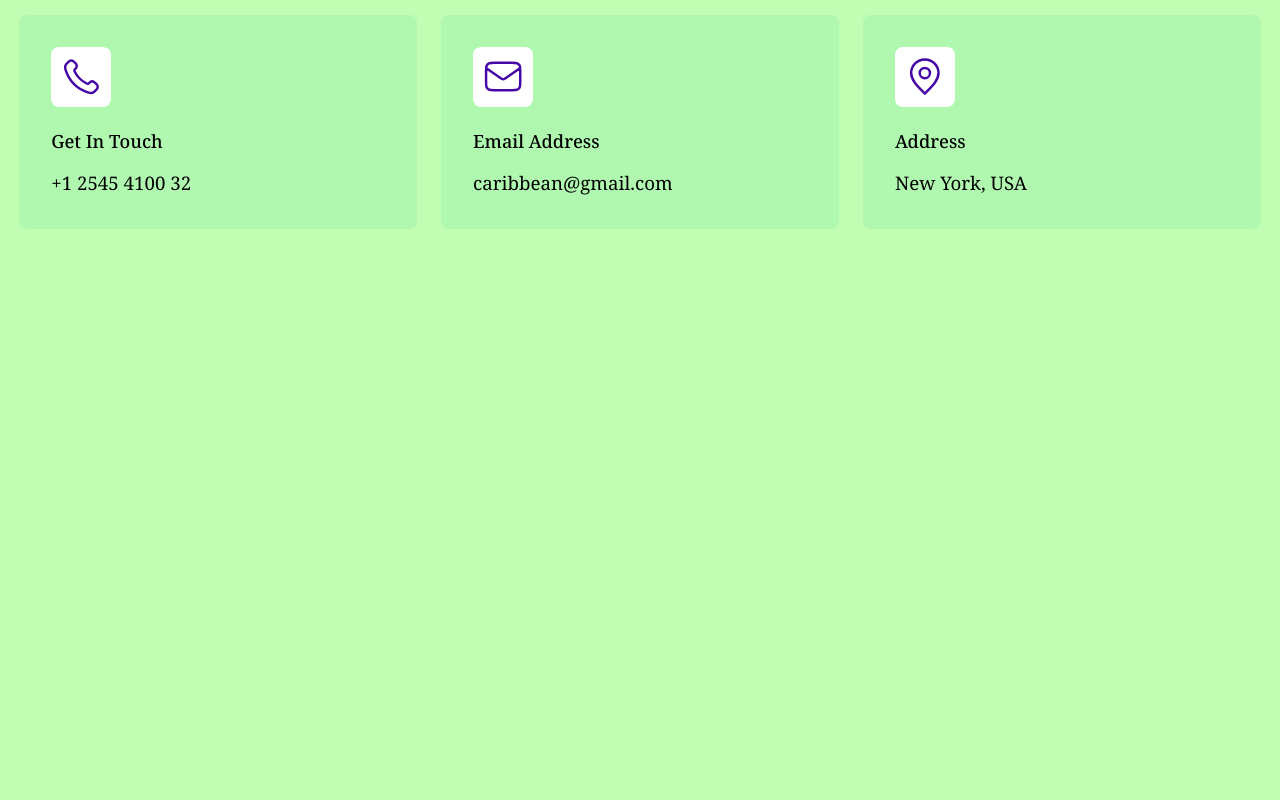
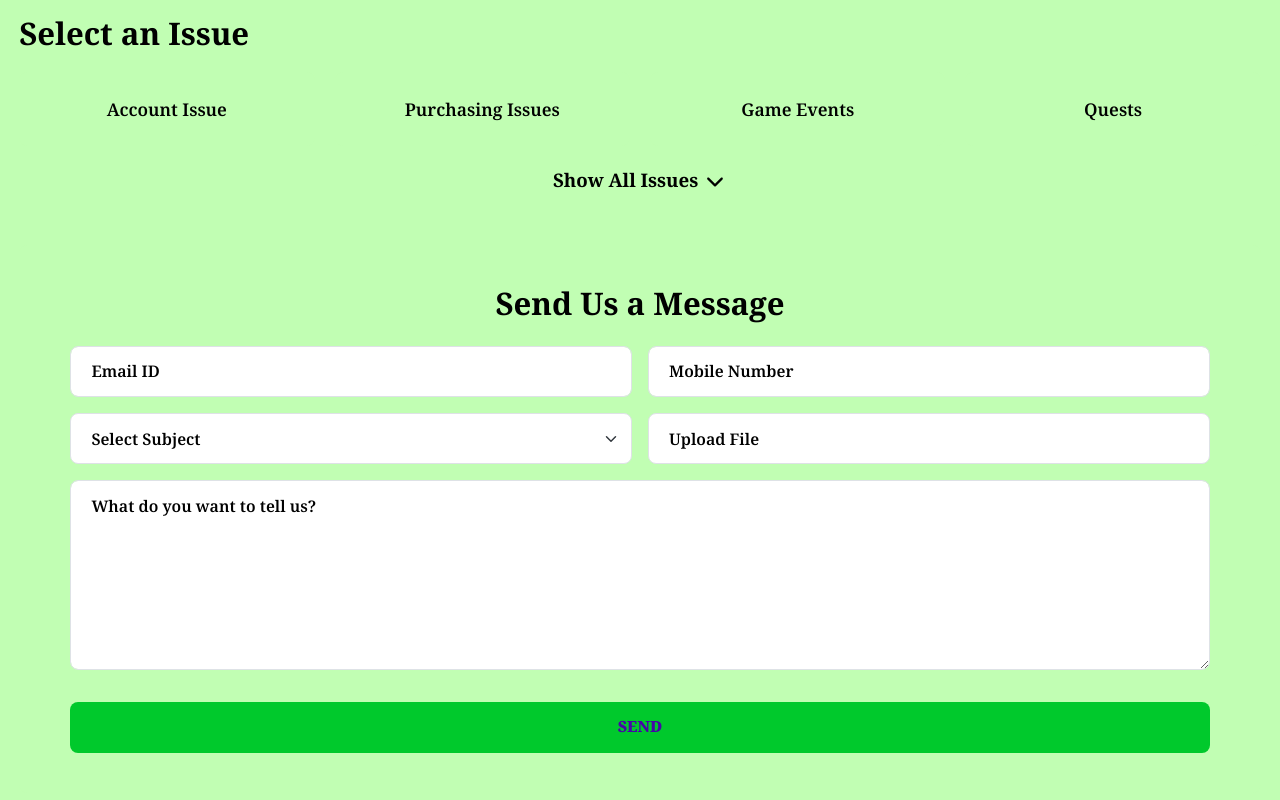
Before and after one commit to dexterhtml/caribbean-next, a Next.js app: page /contact-us in a window 1280 px wide. Shown: the part 880-1680 px from the top of the page. Before the commit the page ends 1185 px from the top, so only its background shows below. Built offline with nearby package versions, Linux system fonts and the light colour scheme.

Commit message:
create new page

```diff
--- a/package.json
+++ b/package.json
@@ -13,7 +13,8 @@
     "next": "14.2.14",
     "react": "^18",
     "react-bootstrap": "^2.10.5",
-    "react-dom": "^18"
+    "react-dom": "^18",
+    "react-icons": "^5.3.0"
   },
   "devDependencies": {
     "@types/node": "^20",
--- a/src/app/(pages)/contact-us/page.tsx
+++ b/src/app/(pages)/contact-us/page.tsx
@@ -1,11 +1,12 @@
 import Link from "next/link";
 import React from "react";
 import { Image } from "react-bootstrap";
+import { IoIosArrowDown } from 'react-icons/io';
 
 const Page = () => {
   return (
     <>
-      <section className="inner-banner banner-height">
+      <section className="contactus-banner banner-height">
         <div className="container-xl h-100">
           <div className="row align-items-center h-100">
             <div className="col-lg-6 d-flex flex-column gap-lg-3">
@@ -14,9 +15,85 @@ const Page = () => {
           </div>
         </div>
       </section>
-      <section className="contact-address">
+      <section className="account-type pb-0">
         <div className="container-xl">
-          <div className="row">
+          <h2 className="fs-6xl fw-bolder text-black mb-0">Select an Issue</h2>
+          <div className="issue-container">
+            <div className="issue-button fs-3xl fw-semibold text-black">Account Issue</div>
+            <div className="issue-button fs-3xl fw-semibold text-black">Purchasing Issues</div>
+            <div className="issue-button fs-3xl fw-semibold text-black">Game Events</div>
+            <div className="issue-button fs-3xl fw-semibold text-black">Quests</div>
+          </div>
+          <div className="show-all text-center fs-2xl text-black fw-bolder">
+            Show All Issues <IoIosArrowDown style={{ fontSize: '24px', color: '#000' }} />
+          </div>
+        </div>
+      </section>
+      <section className="contact-form py-50">
+        <div className="container-xl">
+        <div className="form-container">
+          <h2 className="text-center mb-3 mb-md-4 fs-6xl fw-bold text-black">Send Us a Message</h2>
+          <form>
+            <div className="row g-2 g-md-3">
+              <div className="col-md-6">
+                <input
+                  type="email"
+                  className="form-control"
+                  id="email"
+                  placeholder="Email ID"
+                  required
+                />
+              </div>
+              <div className="col-md-6">
+                <input
+                  type="tel"
+                  className="form-control"
+                  id="mobile"
+                  placeholder="Mobile Number"
+                  required
+                />
+              </div>
+              <div className="col-md-6">
+                <select className="form-select" id="subject">
+                  <option>
+                    Select Subject
+                  </option>
+                  <option value={1}>Subject 1</option>
+                  <option value={2}>Subject 2</option>
+                  <option value={3}>Subject 3</option>
+                </select>
+              </div>
+              <div className="col-md-6">
+                <div className="upload-box">
+                    <label htmlFor="file-upload" className="custom-file-upload">
+                      Upload File
+                    </label>
+                    <input id="file-upload" type="file" />
+                  </div>
+              </div>
+              <div className="col-12">
+                <textarea
+                  className="form-control"
+                  id="message"
+                  rows={4}
+                  placeholder="What do you want to tell us?"
+                  required
+                  defaultValue={""}
+                />
+              </div>
+              <div className="col-12">
+                <button type="submit" className="btns btn_secondary w-100 mt-2 mt-md-3">
+                  SEND
+                </button>
+              </div>
+            </div>
+          </form>
+        </div>
+        </div>
+      </section>
+      <section className="contact-address pt-0">
+        <div className="container-xl">
+          <div className="row gx-md-4 gy-md-0 gy-4">
             <div className="col-md-4">
               <div className="contact-card">
                 <div className="contact-icon">
@@ -28,9 +105,9 @@ const Page = () => {
                   />
                 </div>
                 <div className="contact-info">
-                  <h5 className="fs-4xl text-black">Get In Touch</h5>
-                  <p className="fs-2xl mb-0 text-black">
-                    <Link href="tel:12545410032">+1 2545 4100 32</Link>
+                  <h5 className="fs-4xl text-black fw-bolder mb-2">Get In Touch</h5>
+                  <p className="fs-2xl mb-0 text-black fw-medium">
+                    <Link href="tel:+12545410032">+1 2545 4100 32</Link>
                   </p>
                 </div>
               </div>
@@ -46,8 +123,8 @@ const Page = () => {
                   />
                 </div>
                 <div className="contact-info">
-                  <h5 className="fs-4xl text-black">Email Address</h5>
-                  <p className="fs-2xl mb-0 text-black">
+                  <h5 className="fs-4xl text-black fw-bolder mb-2">Email Address</h5>
+                  <p className="fs-2xl mb-0 text-black fw-medium">
                     <Link href="mailto:caribbean@gmail.com">
                       caribbean@gmail.com
                     </Link>
@@ -66,8 +143,8 @@ const Page = () => {
                   />
                 </div>
                 <div className="contact-info">
-                  <h5 className="fs-4xl text-black">Address</h5>
-                  <p className="fs-2xl mb-0 text-black">New York, USA</p>
+                  <h5 className="fs-4xl text-black fw-bolder mb-2">Address</h5>
+                  <p className="fs-2xl mb-0 text-black fw-medium">New York, USA</p>
                 </div>
               </div>
             </div>
--- a/src/app/styles/custom.css
+++ b/src/app/styles/custom.css
@@ -1,35 +1,143 @@
-.inner-banner{
+.py-50 {
+    padding-block: clamp(25px, 5vw, 50px);
+}
+button {
+    border: none;
+}
+
+
+.contactus-banner{
     background: url(/images/contact-banner.png) no-repeat center /cover;
 }
 .banner-height {
     max-height: 720px;
 }
-
-/* Custom styles */
 .contact-card {
-    background-color: #b0f7b0;
+    background-color: #C1FEB3;
     border-radius: 8px;
-    padding: 32px;
+    padding: clamp(22px, 5vw, 32px);
     transition: transform 0.3s ease-in-out;
 }
-
 .contact-card:hover {
     transform: translateY(-10px);
 }
-
 .contact-icon {
     background-color: #fff;
     padding: 9px;
     border-radius: 8px;
     display: inline-block;
-    margin-bottom: 24px;
-    width: 60px;
-    height: 60px;
+    margin-bottom: clamp(16px, 5vw, 24px);
+    width: clamp(50px, 5vw, 60px);
+    height: clamp(50px, 5vw, 60px);
 }
 
-  /* Responsive Design */
-  @media (max-width: 768px) {
-    .contact-card {
-      margin-bottom: 20px;
-    }
+.issue-container {
+    display: grid;
+    flex-wrap: wrap;
+    margin-top: 20px;
+    gap: 20px;
+    grid-template-columns: repeat(auto-fit, minmax(210px, 1fr));
+}
+
+.issue-button {
+    background-color: #C1FEB3;
+    padding-inline:clamp(15px, 4vw, 32px);
+    padding-block:clamp(13px, 4vw, 24px);
+    border-radius: 8px;
+    cursor: pointer;
+    transition: background-color 0.3s ease;
+    width: 100%;
+    text-align: center;
+}
+
+.issue-button:hover {
+    background-color: #94e891;
+}
+
+.show-all {
+    margin-top: 20px;
+    cursor: pointer;
+}
+
+.contact-form .btns{
+    height: clamp(40px, 4vw, 56px);
+    font-size: var(--fs-md);
+}
+
+.contact-form .form-container {
+    background: #C1FEB3;
+    padding-inline:clamp(20px, 4vw, 60px);
+    padding-block:clamp(20px, 4vw, 40px);
+    border-radius: 8px;
+}
+
+.contact-form .form-control,
+.contact-form .form-select {
+    height: clamp(45px, 4vw, 56px);
+    font-size: var(--fs-base);
+    font-weight: 600;
+    color: #000;
+    border-radius: 8px;
+    box-shadow: none;
+    padding-inline:clamp(15px, 2vw, 20px);
+    padding-block:clamp(12px, 1vw, 15px);
+}
+
+.contact-form textarea.form-control {
+    height: 190px;
+}
+.contact-form .form-control:focus,
+.contact-form .form-select:focus {
+    border-color: #dee2e6;
+}
+.contact-form .form-control::placeholder,
+.contact-form .form-select::placeholder {
+    color: #000;
+    opacity: 1;
   }
+
+.contact-form .form-control::-ms-input-placeholder,
+.contact-form .form-select::-ms-input-placeholder {
+    color: #000;
+  }
+
+.upload-box {
+    border-radius: 8px;
+    display: flex;
+    justify-content: center;
+    align-items: center;
+}
+
+.custom-file-upload {
+    font-size: var(--fs-base);
+    font-weight: 600;
+    color: #000;
+    border-radius: 8px;
+    box-shadow: none;
+    padding-inline:clamp(15px, 2vw, 20px);
+    padding-block:clamp(12px, 1vw, 15px);
+    border: 1px solid #dee2e6;
+    background-color: #fff;
+    cursor: pointer;
+    width: 100%;
+    height: clamp(45px, 4vw, 56px);
+  }
+
+.upload-box input[type="file"] {
+    display: none;
+  }
+
+/*terms-conditions start*/
+.terms-conditions-banner{
+    background: url(/images/terms-conditions-banner.png) no-repeat center /cover;
+}
+.tab-section .nav-tabs {
+    border: none;
+    justify-content: center;
+    background: #fff;
+    width: fit-content;
+    margin: 0 auto;
+    padding: 8px;
+    box-shadow: 0px 0px 32px 0px #4607A733;
+    border-radius: 8px;
+}
```
Also changed, not shown: src/app/(pages)/terms-conditions/page.tsx (added, +42 -0 lines), public/images/terms-conditions-banner.png (added), 1 other file (tests, documents, lock files or other folders).
